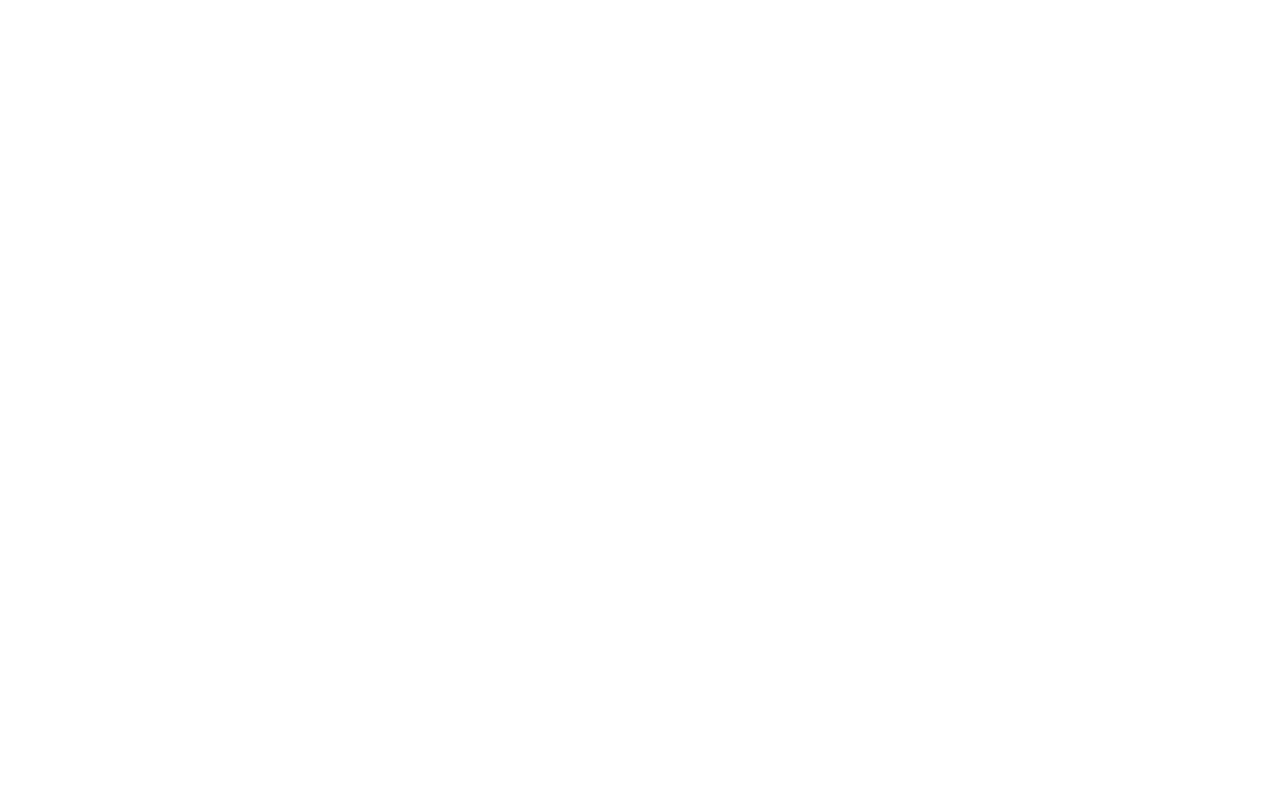
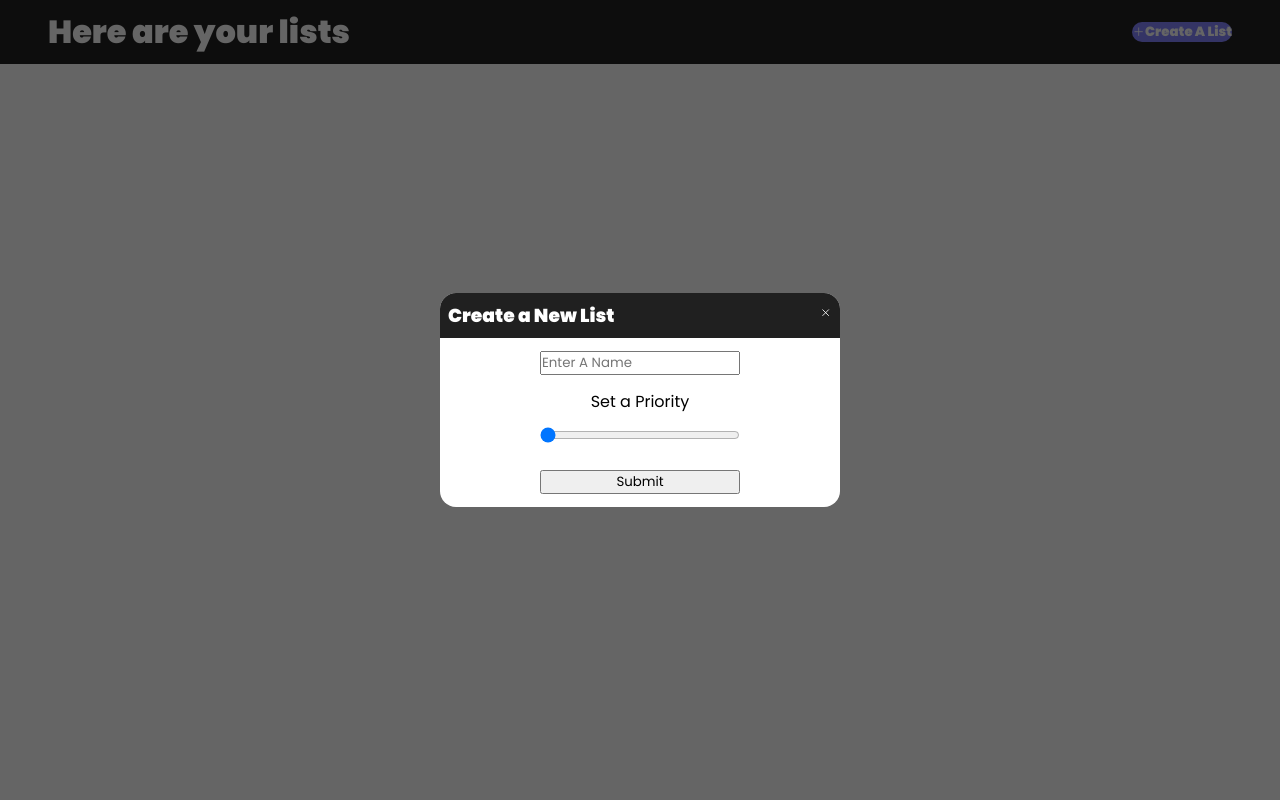
Before and after one commit to yashweblife/self-host-todo, a Flask app: page /lists in a window 1280 px wide. Before the commit the page is empty. Run offline with Flask 3, Linux system fonts and the light colour scheme; some web fonts are replaced.

Commit message:
add more template

```diff
--- a/templates/lists.html
+++ b/templates/lists.html
@@ -4,9 +4,37 @@
     <meta charset="UTF-8">
     <meta http-equiv="X-UA-Compatible" content="IE=edge">
     <meta name="viewport" content="width=device-width, initial-scale=1.0">
+    <link rel="stylesheet" href="{{url_for('static', filename='styles/common.css')}}">
+    <link rel="stylesheet" href="{{url_for('static', filename='styles/lists.css')}}">
+    <script type="module" src="https://unpkg.com/ionicons@7.1.0/dist/ionicons/ionicons.esm.js"></script>
+<script nomodule src="https://unpkg.com/ionicons@7.1.0/dist/ionicons/ionicons.js"></script>
     <title>Lists</title>
 </head>
 <body>
-
+    <header>
+        <h1>
+            Here are your lists
+        </h1>
+        <nav>
+            <button id="open-list-creator-modal">
+                <ion-icon name="add-outline"></ion-icon>
+                Create A List
+            </button>
+        </nav>
+    </header>
+    <div class="modal">
+        <form action="{{url_for('lists')}}" method="POST">
+            <header>
+                <h3>Create a New List</h3>
+                <button id="close-list-creator-modal">
+                    <ion-icon name="close-outline"></ion-icon>
+                </button>
+            </header>
+            <input style="width:50%" type="text" placeholder="Enter A Name" name="list-name">
+            <label for="list-priority">Set a Priority</label>
+            <input style="width:50%" type="range" min="1" max="10" value="1" placeholder="Select a Priority (1->10!)" name="list-priority">
+            <input type="submit" style="width:50%">
+        </form>
+    </div>
 </body>
 </html>
```
